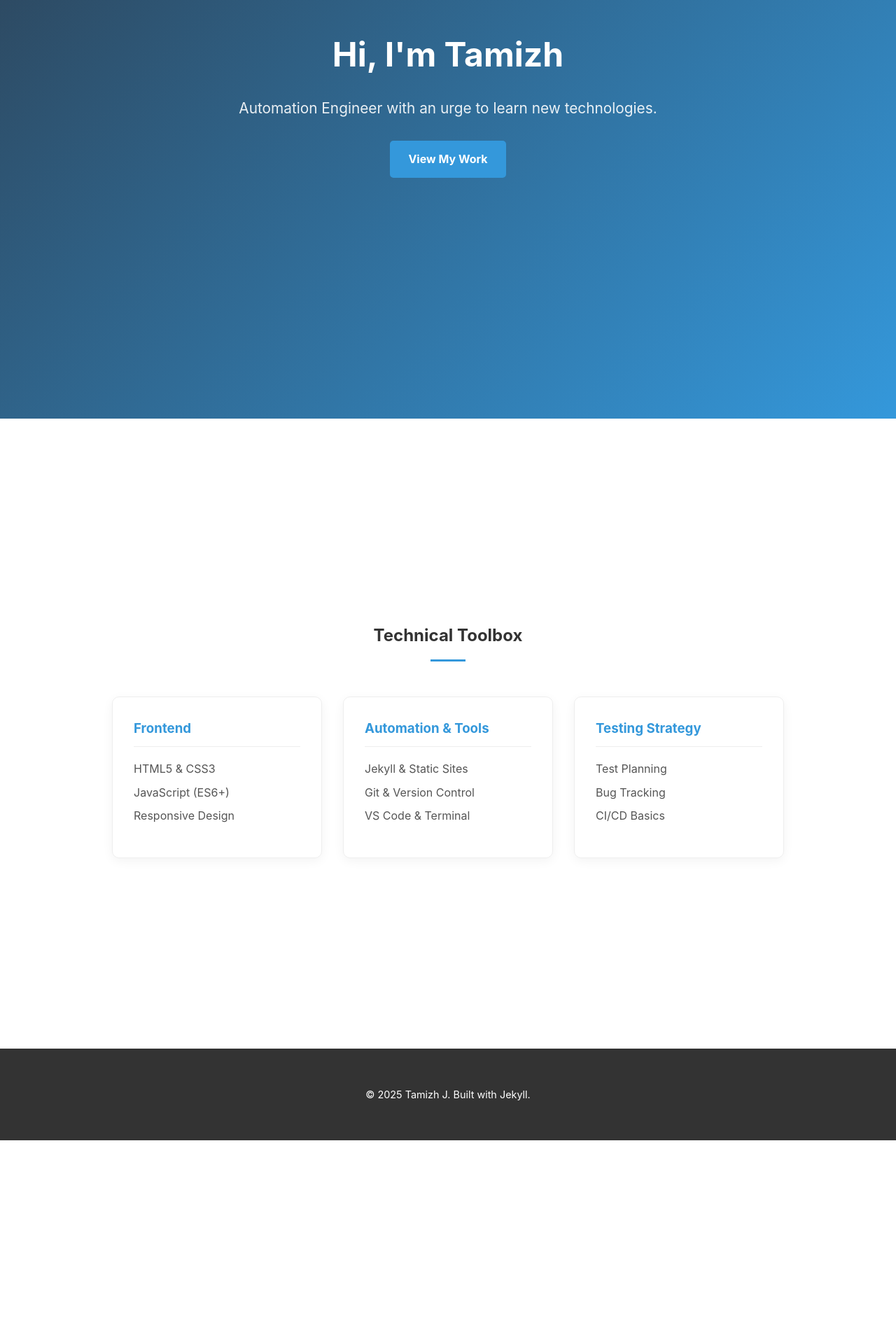
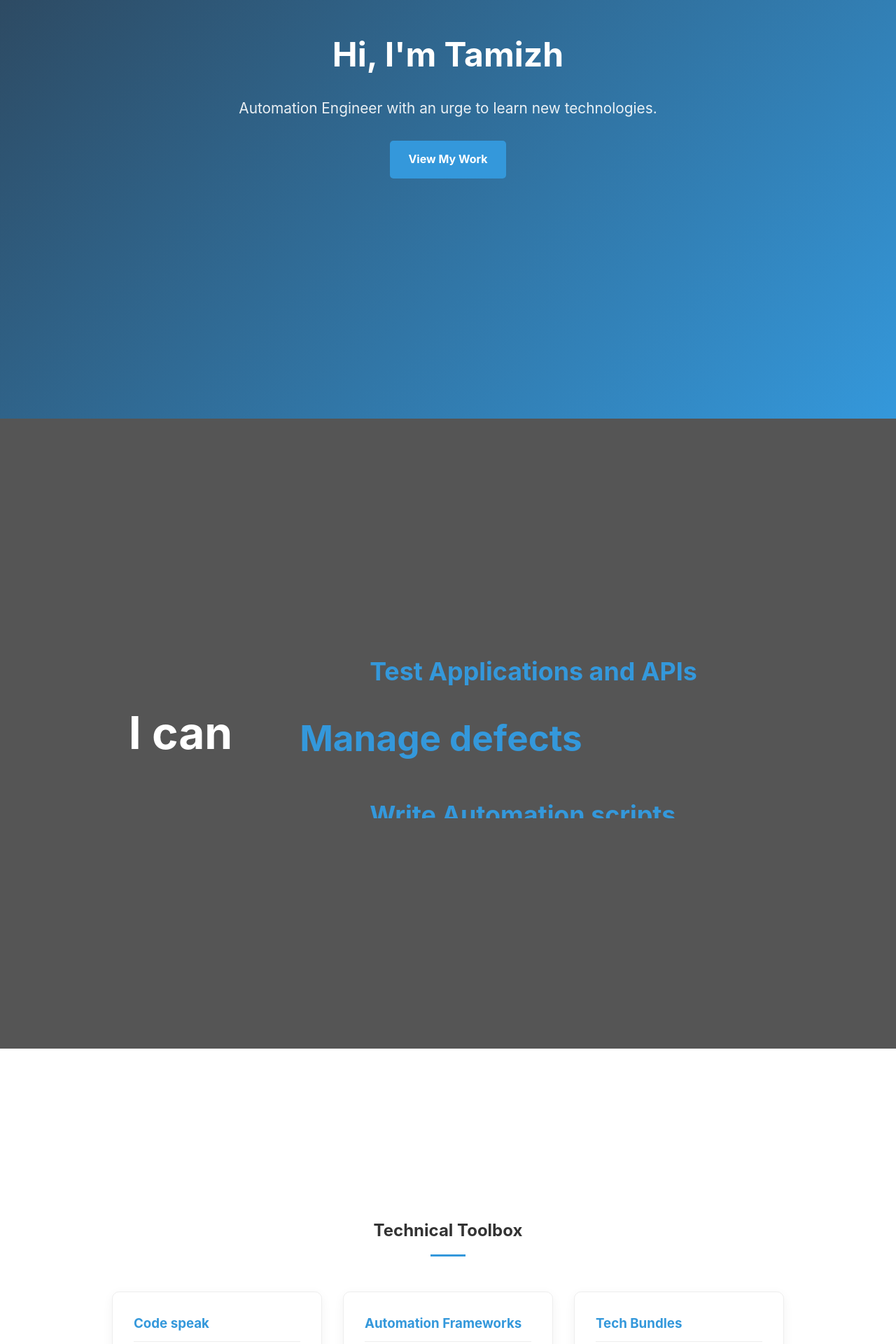
Before and after one commit to TyroTamizh/tyrotamizh.github.io, a Jekyll site: the page built from index.md, in a window 1280 px wide. Shown: the part 360-2280 px from the top of the page at 70% size. Built offline with Jekyll 4.4.1, drawn with Linux system fonts in a browser that asks for light colours; before the commit the page ends 1989 px from its top, so only the background shows below that; some of the changed text lies outside the part shown.

Commit message:
Progressing on sections

```diff
--- a/assets/css/main.scss
+++ b/assets/css/main.scss
@@ -54,20 +54,6 @@ section, .hero {
 // Ensure the container inside the flex section stays centered
 section .container {
   width: 100%;
-}
-
-// Reveal Base
-.reveal {
-  opacity: 0;
-  transform: translateY(30px);
-  transition: opacity 0.8s ease-out, transform 0.8s ease-out;
-  will-change: opacity, transform; // Optimizes performance
-}
-
-// When active
-.reveal.active {
-  opacity: 1;
-  transform: translateY(0);
 }
 
 // Stagger effect: If you have a list or grid,
@@ -142,6 +128,61 @@ header {
   }
 }
 
+.trait {
+  background-color: #555;
+  color: white;
+  padding: 100px 0; // Give the whole section space
+
+  .container {
+    display: flex;
+    align-items: center;
+    justify-content: center;
+    gap: 6em;
+
+    h1 {
+      font-size: 4rem;
+      margin: 0;
+      white-space: nowrap;
+    }
+
+    .list-wrapper {
+      // This window height is exactly 1.2 times the font size
+      height: 3.8em*4;
+      overflow: hidden;
+      line-height: 1.5em;
+      position: relative;
+    }
+
+    ul {
+      list-style: none;
+      margin: 0;
+      padding: 0;
+      // This transition makes the movement look premium
+      transition: transform 0.5s cubic-bezier(0.45, 0.05, 0.55, 0.95);
+      display: flex;
+      flex-direction: column;
+      justify-content: center;
+    }
+
+    li {
+      font-size: 3.2em;
+      height: 2em;      /* Same as wrapper height */
+      line-height: 1em; /* Centers text vertically */
+      margin: 0;
+      padding: 0;
+      font-weight: bold;
+      color: #3498db;
+      white-space: nowrap;
+      transform: scale(0.7);
+      transition: transform 0.5s ease, opacity 0.5s ease;
+    }
+
+    li.active{
+      transform: scale(1);
+      opacity: 1;
+    }
+  }
+}
 // 6. Section Utilities
 section {
   section {
@@ -207,9 +248,11 @@ footer {
 }
 
 // 9. Mobile Responsiveness
-@media (max-width: 600px) {
+@media (max-width: 768px) {
   .hero h1 { font-size: 2.2rem; }
-
+  .hide-on-mobile {
+    display: none !important;
+  }
   .nav-links {
     justify-content: center;
     flex-direction: column;
@@ -217,5 +260,17 @@ footer {
     li { margin: 10px 0; }
   }
 
+  .trait .container {
+    gap: 3em;
+    flex-direction: column;
+    h1 { font-size: 3em; }
+    ul {align-items: center;}
+    li { font-size: 2em; }
+  }
+
+  .list-wrapper{
+    height: 2em*3;
+  }
+
   .btn.btn-outline { margin-left: 0; margin-top: 10px; display: block; }
 }
--- a/assets/js/scripts.js
+++ b/assets/js/scripts.js
@@ -1,4 +1,6 @@
 document.addEventListener("DOMContentLoaded", function() {
+
+  // --- PART 1: Scroll Reveal Logic ---
   const observerOptions = {
     threshold: 0.1,
     rootMargin: "0px 0px -50px 0px"
@@ -9,8 +11,6 @@ document.addEventListener("DOMContentLoaded", function() {
       if (entry.isIntersecting) {
         entry.target.classList.add("active");
       } else {
-        // THIS is what makes it work "a second time"
-        // It removes the class when you scroll away so it can re-animate
         entry.target.classList.remove("active");
       }
     });
@@ -19,9 +19,37 @@ document.addEventListener("DOMContentLoaded", function() {
   const revealElements = document.querySelectorAll(".reveal");
   revealElements.forEach((el) => observer.observe(el));
 
-  // FORCE Hero to show immediately if JS is slow
   const hero = document.querySelector(".hero .reveal");
   if (hero) {
     hero.classList.add("active");
   }
+
+  // --- PART 2: Vertical Ticker Logic ---
+  const ticker = document.getElementById('ticker');
+
+  if (ticker) {
+    const listItems = ticker.querySelectorAll('li');
+    let currentIndex = 0;
+
+    function moveTicker() {
+      // 1. Increment index
+      currentIndex++;
+
+      // 2. Reset if at the end
+      if (currentIndex > listItems.length-2) {
+        currentIndex = 0;
+      }
+      listItems[currentIndex].classList.remove('active');
+      listItems[currentIndex+1].classList.add('active');
+      // 3. GET DYNAMIC HEIGHT
+      // This measures the exact height of the LI in the browser right now
+      const stepHeight = listItems[currentIndex].offsetHeight;
+
+      // 4. APPLY TRANSFORM
+      ticker.style.transform = `translateY(-${currentIndex * stepHeight}px)`;
+    }
+
+    // Run every 2.5 seconds
+    setInterval(moveTicker, 2500);
+  }
 });
--- a/index.md
+++ b/index.md
@@ -10,36 +10,58 @@ title: Home
   </div>
 </section>
 
+<section class="trait">
+  <div class="container">
+    <h1>I can</h1>
+    <div class="list-wrapper">
+      <ul id="ticker">
+        <li class="hide-on-mobile"></li>
+        <li>Test Applications and APIs</li>
+        <li>Manage defects</li>
+        <li>Write Automation scripts</li>
+        <li>Be a team-player</li>
+        <li>Manage a simple team</li>
+        <li>Build simple application</li>
+      </ul>
+    </div>
+  </div>
+</section>
+
 <section class="alternate-bg">
   <div class="container reveal">
     <h2 class="section-title">Technical Toolbox</h2>
     <div class="skills-grid">
+
       <div class="skill-category">
-        <h3>Frontend</h3>
+        <h3>Code speak</h3>
         <ul>
-          <li>HTML5 & CSS3</li>
-          <li>JavaScript (ES6+)</li>
-          <li>Responsive Design</li>
+          <li>Python</li>
+          <li>Java</li>
+          <li>C#</li>
+          <li>JavaScript</li>
+          <li>HTML</li>
+          <li>CSS / SCSS</li>
         </ul>
       </div>
 
       <div class="skill-category">
-        <h3>Automation & Tools</h3>
+        <h3>Automation Frameworks</h3>
         <ul>
-          <li>Jekyll & Static Sites</li>
-          <li>Git & Version Control</li>
-          <li>VS Code & Terminal</li>
+          <li>Selenium - TestNG (Java / Python) </li>
+          <li>Playwright (JS)</li>
+          <li>Robot Framework</li>
         </ul>
       </div>
 
       <div class="skill-category">
-        <h3>Testing Strategy</h3>
+        <h3>Tech Bundles</h3>
         <ul>
-          <li>Test Planning</li>
-          <li>Bug Tracking</li>
-          <li>CI/CD Basics</li>
+          <li>Numpy</li>
+          <li>Scikit-Learn</li>
+          <li>Jekyll</li>
         </ul>
       </div>
+
     </div>
   </div>
 </section>
```
